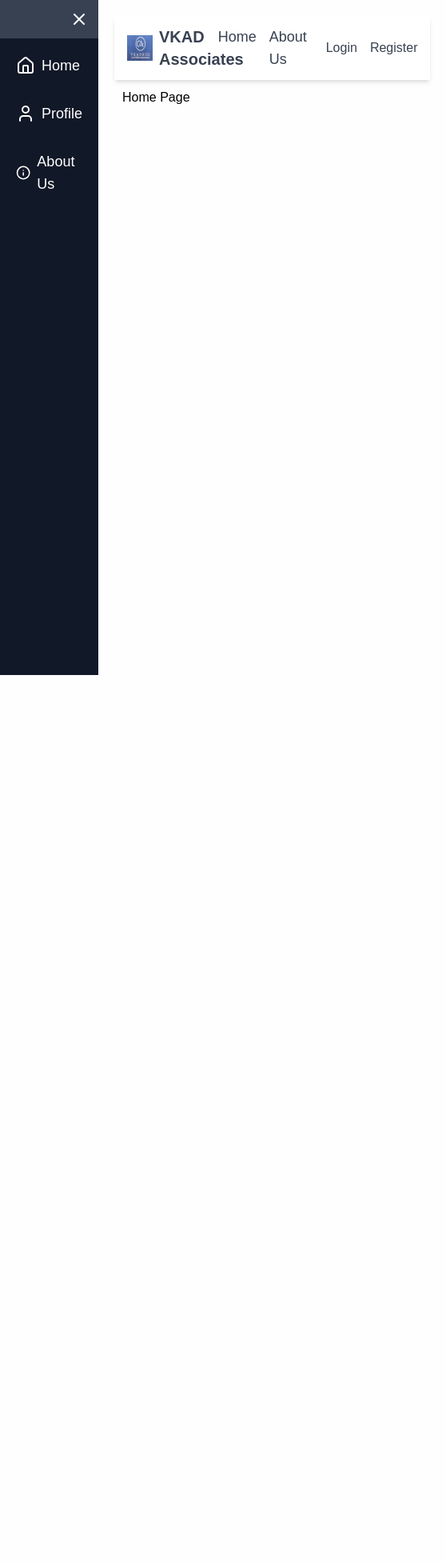
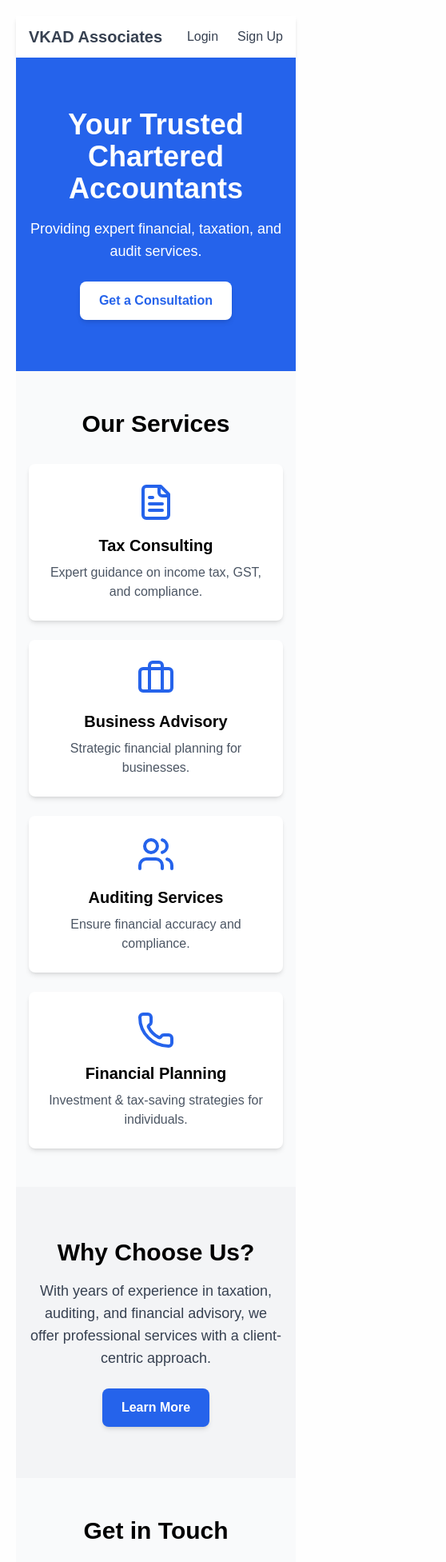
Before and after one commit to anuragsknsits/shopist, a React (Create React App) app: page / in a window 390 px wide. Shown: the top 1953 px of the page at 80% size, 558 px wide, since content can reach past the window. Before the commit the page ends 844 px from the top, so only its background shows below. Built offline with nearby package versions, Linux system fonts and the light colour scheme.

Commit message:
Change the signuppage and login page

```diff
--- a/package.json
+++ b/package.json
@@ -14,6 +14,7 @@
     "react-chartjs-2": "^5.2.0",
     "react-cookie": "^7.1.4",
     "react-dom": "^18.3.1",
+    "react-icons": "^5.4.0",
     "react-redux": "^9.1.2",
     "react-router-dom": "^6.21.1",
     "react-scripts": "^5.0.1",
--- a/src/App.js
+++ b/src/App.js
@@ -1,6 +1,6 @@
 import React from 'react';
 import { BrowserRouter as Router, Route, Routes } from 'react-router-dom';
-import { Home } from './pages/Home';
+import Home from './pages/Home';
 import { Profile } from './pages/Profile';
 import AboutUs from './pages/About';
 import SignUp from './components/auth/SignUp';
@@ -23,8 +23,8 @@ function App() {
   return (
     <Router>
       <div className="flex">
-        {/* Sidebar */}
-        <Sidebar />
+        {/* Sidebar, only for authenticated users */}
+        {isAuthenticated && <Sidebar />}
 
         {/* Main Content */}
         <div className="flex-1 p-5">
@@ -34,9 +34,7 @@ function App() {
             <Route path="/aboutus" element={<AboutUs />} />
             <Route path="/signup" element={<SignUp />} />
             <Route path="/login" element={<Login />} />
-            <Route path="/profile" element={<PrivateRoute isAuthenticated={isAuthenticated} />}>
-              <Route path="/profile" element={<Profile />} />
-            </Route>
+            <Route path="/profile" element={<PrivateRoute isAuthenticated={isAuthenticated}><Profile /></PrivateRoute>} />
           </Routes>
         </div>
       </div>
--- a/src/components/Header.js
+++ b/src/components/Header.js
@@ -1,34 +1,33 @@
-import React from 'react';
-import { Link } from 'react-router-dom';
-import { useSelector } from 'react-redux';
-import NavigationMenu from './NavigationMenu';
-import AuthLinks from './AuthLinks';
-import { selectIsAuthenticated, userName } from '../components/selectors/authSelectors';
-import logo from '../img/VKADLogo.jpg';
-import '../styles/Layout.css';
+import React from "react";
+import { Link } from "react-router-dom";
+import { FaSignOutAlt } from "react-icons/fa";
 
-const Header = ({ onLogout }) => {
-  // Get the authentication status from the Redux store
-  const isAuthenticated = useSelector(selectIsAuthenticated);
-  const username = useSelector(userName);
-
+const Header = ({ isAuthenticated, onLogout }) => {
   return (
     <header className="bg-white shadow-md">
       <div className="max-w-screen-xl mx-auto px-4 py-3 flex items-center justify-between">
         {/* Logo */}
         <Link to="/" className="flex items-center space-x-2">
-          <img
-            src={logo}
-            alt="VKAD Associates logo"
-            className="w-8 h-8"
-          />
           <span className="text-xl font-semibold text-gray-700">VKAD Associates</span>
         </Link>
 
         {/* Navigation & Auth Links */}
         <div className="flex items-center space-x-6">
-          <NavigationMenu isAuthenticated={isAuthenticated} />
-          <AuthLinks username={username} isAuthenticated={isAuthenticated} onLogout={onLogout} />
+          {/* Show these links only if the user is authenticated */}
+          {isAuthenticated ? (
+            <>
+              <Link to="/profile" className="text-gray-700 hover:text-gray-900">My Profile</Link>
+              <Link to="/settings" className="text-gray-700 hover:text-gray-900">Settings</Link>
+              <button onClick={onLogout} className="text-gray-700 hover:text-gray-900">
+                <FaSignOutAlt size={24} />
+              </button>
+            </>
+          ) : (
+            <>
+              <Link to="/login" className="text-gray-700 hover:text-gray-900">Login</Link>
+              <Link to="/signup" className="text-gray-700 hover:text-gray-900">Sign Up</Link>
+            </>
+          )}
         </div>
       </div>
     </header>
--- a/src/components/auth/Login.js
+++ b/src/components/auth/Login.js
@@ -26,12 +26,12 @@ const Login = () => {
   }, [isAuthenticated, navigate]);
 
   return (
-    <div className="flex justify-center items-center min-h-screen bg-gray-100">
-      <div className="w-full max-w-lg p-6 bg-white rounded-lg shadow-lg">
-        <div className="hidden md:block mb-6">
-          <img src={logo} alt="VKAD Associate Advertisement" className="w-full object-contain" />
+    <div className="flex justify-center items-center min-h-screen bg-gradient-to-r from-blue-500 to-green-500">
+      <div className="w-full max-w-lg p-6 bg-white rounded-lg shadow-lg space-y-6">
+        <div className="flex justify-center mb-6">
+          <img src={logo} alt="VKAD Associates Logo" className="w-40 object-contain" />
         </div>
-        <h1 className="text-3xl font-semibold text-center mb-6">Log In</h1>
+        <h1 className="text-3xl font-semibold text-center mb-6 text-gray-700">Log In</h1>
         <form onSubmit={handleSubmit} className="space-y-4">
           <div className="flex flex-col">
             <label htmlFor="username" className="text-gray-700">Username</label>
@@ -66,7 +66,7 @@ const Login = () => {
           <button
             type="submit"
             disabled={loading}
-            className="w-full p-3 bg-blue-500 text-white rounded-lg hover:bg-blue-600 disabled:bg-gray-400"
+            className="w-full p-3 bg-blue-600 text-white rounded-lg hover:bg-blue-700 disabled:bg-gray-400 transition"
           >
             {loading ? (
               <span className="flex justify-center items-center">
@@ -81,6 +81,11 @@ const Login = () => {
             )}
           </button>
         </form>
+        <div className="text-center mt-4">
+          <p className="text-gray-600">
+            Don't have an account? <a href="/signup" className="text-blue-600 hover:underline">Sign Up</a>
+          </p>
+        </div>
       </div>
     </div>
   );
--- a/src/pages/Home.js
+++ b/src/pages/Home.js
@@ -1,9 +1,64 @@
-import React from 'react'
+import React from "react";
+import { Link } from "react-router-dom";
+import { Briefcase, FileText, Phone, Users } from "lucide-react";
 
-export const Home = () => {
+const Home = () => {
   return (
-    <div className='aboutus'>
-      <h1>Home Page</h1>
+    <div className="min-h-screen bg-gray-50">
+      {/* Hero Section */}
+      <section className="bg-blue-600 text-white text-center py-16">
+        <div className="container mx-auto px-4">
+          <h1 className="text-4xl font-bold">Your Trusted Chartered Accountants</h1>
+          <p className="mt-4 text-lg">Providing expert financial, taxation, and audit services.</p>
+          <Link to="/contact" className="mt-6 inline-block bg-white text-blue-600 font-semibold py-3 px-6 rounded-lg shadow-md hover:bg-gray-200">
+            Get a Consultation
+          </Link>
+        </div>
+      </section>
+
+      {/* Services Section */}
+      <section className="container mx-auto px-4 py-12">
+        <h2 className="text-3xl font-bold text-center">Our Services</h2>
+        <div className="grid md:grid-cols-2 lg:grid-cols-4 gap-6 mt-8">
+          <ServiceCard icon={FileText} title="Tax Consulting" description="Expert guidance on income tax, GST, and compliance." />
+          <ServiceCard icon={Briefcase} title="Business Advisory" description="Strategic financial planning for businesses." />
+          <ServiceCard icon={Users} title="Auditing Services" description="Ensure financial accuracy and compliance." />
+          <ServiceCard icon={Phone} title="Financial Planning" description="Investment & tax-saving strategies for individuals." />
+        </div>
+      </section>
+
+      {/* About Us Section */}
+      <section className="bg-gray-100 py-16">
+        <div className="container mx-auto px-4 text-center">
+          <h2 className="text-3xl font-bold">Why Choose Us?</h2>
+          <p className="mt-4 text-lg text-gray-700 max-w-3xl mx-auto">
+            With years of experience in taxation, auditing, and financial advisory, we offer professional services with a client-centric approach.
+          </p>
+          <Link to="/aboutus" className="mt-6 inline-block bg-blue-600 text-white font-semibold py-3 px-6 rounded-lg shadow-md hover:bg-blue-700">
+            Learn More
+          </Link>
+        </div>
+      </section>
+
+      {/* Contact Section */}
+      <section className="container mx-auto px-4 py-12 text-center">
+        <h2 className="text-3xl font-bold">Get in Touch</h2>
+        <p className="mt-4 text-lg text-gray-700">We’re here to help. Contact us for expert advice.</p>
+        <Link to="/contact" className="mt-6 inline-block bg-green-600 text-white font-semibold py-3 px-6 rounded-lg shadow-md hover:bg-green-700">
+          Contact Us
+        </Link>
+      </section>
     </div>
-  )
-}
+  );
+};
+
+// Service Card Component
+const ServiceCard = ({ icon: Icon, title, description }) => (
+  <div className="bg-white shadow-md rounded-lg p-6 text-center">
+    <Icon className="w-12 h-12 text-blue-600 mx-auto" />
+    <h3 className="text-xl font-semibold mt-4">{title}</h3>
+    <p className="text-gray-600 mt-2">{description}</p>
+  </div>
+);
+
+export default Home;
--- /dev/null
+++ b/src/redux/actions/firmActions.js
@@ -0,0 +1,22 @@
+import { FETCH_FIRMS_REQUEST, FETCH_FIRMS_SUCCESS, FETCH_FIRMS_FAILURE } from '../constant';
+
+// Action to fetch firms
+export const fetchFirmsRequest = () => {
+  return {
+    type: FETCH_FIRMS_REQUEST
+  };
+};
+
+export const fetchFirmsSuccess = (firms) => {
+  return {
+    type: FETCH_FIRMS_SUCCESS,
+    payload: firms
+  };
+};
+
+export const fetchFirmsFailure = (error) => {
+  return {
+    type: FETCH_FIRMS_FAILURE,
+    payload: error
+  };
+};
--- a/src/redux/constant.js
+++ b/src/redux/constant.js
@@ -14,3 +14,6 @@ export const FETCH_PROFILE_FAILURE = 'FETCH_PROFILE_FAILURE';
 export const FETCH_ROLES_REQUEST = 'FETCH_ROLES_REQUEST';
 export const FETCH_ROLES_SUCCESS = 'FETCH_ROLES_SUCCESS';
 export const FETCH_ROLES_FAILURE = 'FETCH_ROLES_FAILURE';
+export const FETCH_FIRMS_REQUEST = 'FETCH_FIRMS_REQUEST';
+export const FETCH_FIRMS_SUCCESS = 'FETCH_FIRMS_SUCCESS';
+export const FETCH_FIRMS_FAILURE = 'FETCH_FIRMS_FAILURE';
--- /dev/null
+++ b/src/redux/reducers/firmReducer.js
@@ -0,0 +1,31 @@
+import { FETCH_FIRMS_REQUEST, FETCH_FIRMS_SUCCESS, FETCH_FIRMS_FAILURE } from "../constant";
+
+const initialState = {
+  firms: [],
+  loading: false,
+  error: null
+};
+
+export const firmReducer = (state = initialState, action) => {
+  switch (action.type) {
+    case FETCH_FIRMS_REQUEST:
+      return {
+        ...state,
+        loading: true
+      };
+    case FETCH_FIRMS_SUCCESS:
+      return {
+        ...state,
+        loading: false,
+        firms: action.payload
+      };
+    case FETCH_FIRMS_FAILURE:
+      return {
+        ...state,
+        loading: false,
+        error: action.payload
+      };
+    default:
+      return state;
+  }
+};
--- a/src/redux/reducers/rootReducer.js
+++ b/src/redux/reducers/rootReducer.js
@@ -3,10 +3,12 @@ import { signupReducer } from "./signupReducer";
 import { authReducer } from "./authReducer";
 import { profileReducer } from "./profileReducer";
 import { roleReducer } from "./roleReducer";
+import { firmReducer } from "./firmReducer";
 
 export default combineReducers({
     user: signupReducer,
     auth: authReducer,
     profile: profileReducer,
     role: roleReducer,
+    firms: firmReducer,
 });
```
Also changed, not shown: src/components/auth/SignUp.js (+62 -18 lines), 1 other file (tests, documents, lock files or other folders).
